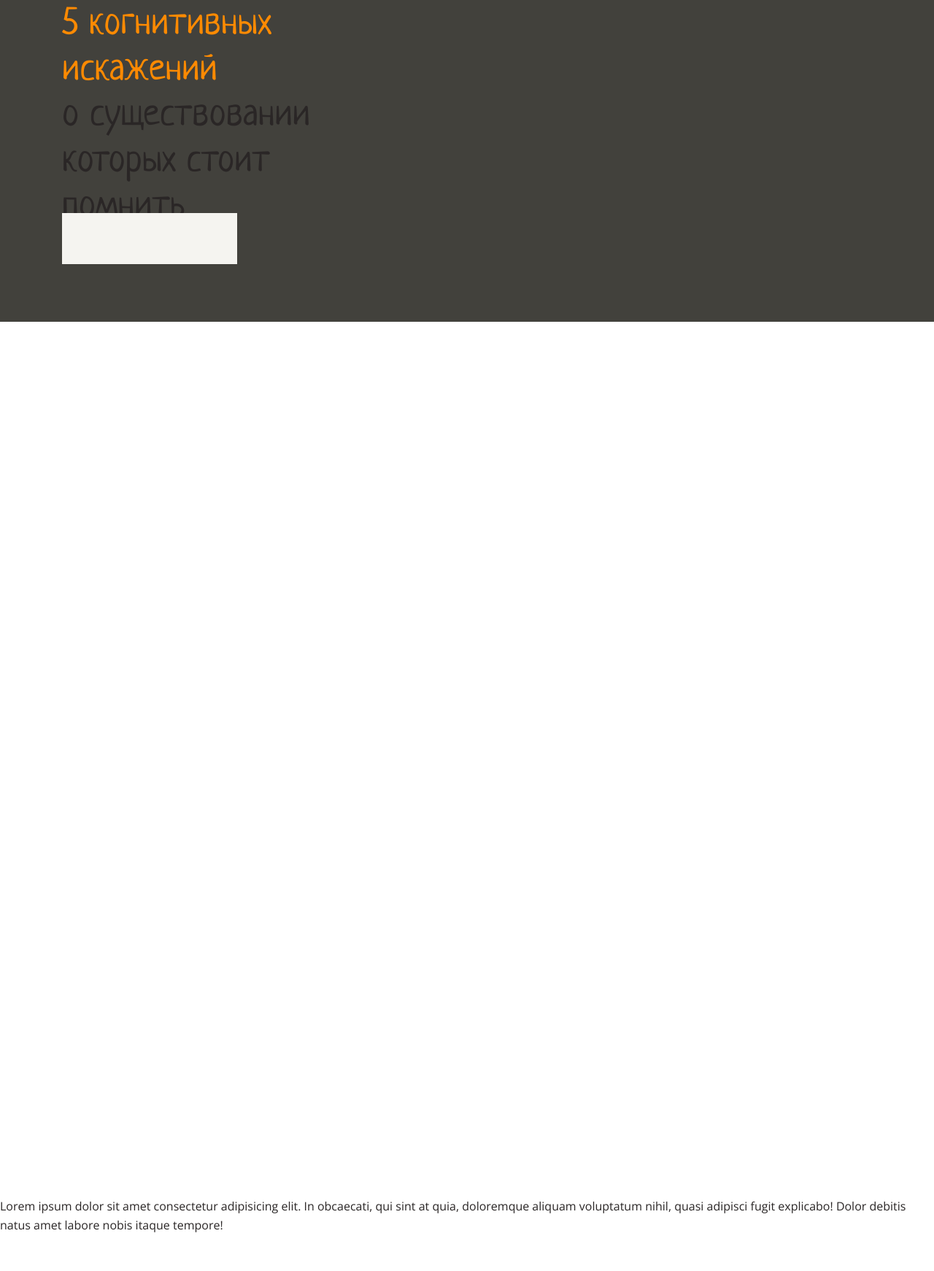
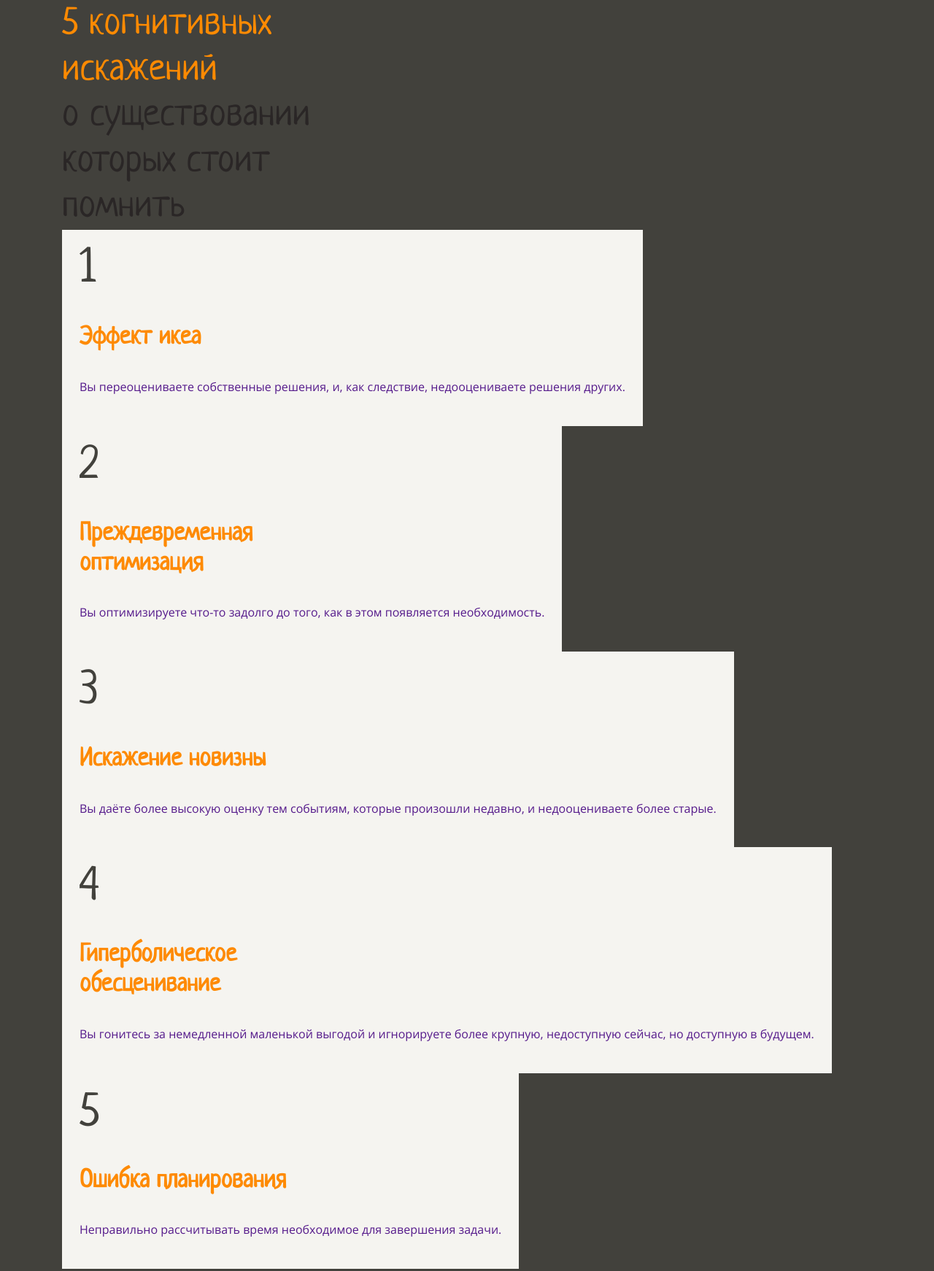
Before and after one commit to deputatov/layout-designer-project-lvl1, a website: page src/index.html in a window 1280 px wide. Shown: the part 1967-3709 px from the top of the page at 73% size. Before the commit the page ends 3659 px from the top, so only its background shows below. Drawn offline with Linux system fonts and the light colour scheme.

Commit message:
Add styles and layout for stage 5

```diff
--- a/src/index.html
+++ b/src/index.html
@@ -49,11 +49,11 @@
     <main>
       <div class="container-w d-flex justify-center">
         <section class="p-0">
-            <h1>
-              Что же это такое,<br />
-              <span class="highlight">когнитивные искажения?</span>
-            </h1>
-            <p class="mx-30">Что такое когнитивные искажения. Petrovna Channel</p>
+          <h1>
+            Что же это такое,<br />
+            <span class="highlight">когнитивные искажения?</span>
+          </h1>
+          <p class="mx-30">Что такое когнитивные искажения. Petrovna Channel</p>
           <iframe
             class="video"
             width="919"
@@ -74,11 +74,52 @@
               которых стоит<br />
               помнить
             </h1>
-            <a href="" class="card"></a>
-            <a href="" class="card"></a>
-            <a href="" class="card"></a>
-            <a href="" class="card"></a>
-            <a href="" class="card"></a>
+            <a href="" class="card">
+              <h1 class="number-header">1</h1>
+              <h3>Эффект икеа</h3>
+              <p>
+                Вы переоцениваете собственные решения, и, как следствие,
+                недооцениваете решения других.
+              </p>
+            </a>
+            <a href="" class="card">
+              <h1 class="number-header">2</h1>
+              <h3>
+                Преждевременная<br />
+                оптимизация
+              </h3>
+              <p>
+                Вы оптимизируете что-то задолго до того, как в этом появляется
+                необходимость.
+              </p>
+            </a>
+            <a href="" class="card">
+              <h1 class="number-header">3</h1>
+              <h3>Искажение новизны</h3>
+              <p>
+                Вы даёте более высокую оценку тем событиям, которые произошли
+                недавно, и недооцениваете более старые.
+              </p>
+            </a>
+            <a href="" class="card">
+              <h1 class="number-header">4</h1>
+              <h3>
+                Гиперболическое<br />
+                обесценивание
+              </h3>
+              <p>
+                Вы гонитесь за немедленной маленькой выгодой и игнорируете более
+                крупную, недоступную сейчас, но доступную в будущем.
+              </p>
+            </a>
+            <a href="" class="card">
+              <h1 class="number-header">5</h1>
+              <h3>Ошибка планирования</h3>
+              <p>
+                Неправильно рассчитывать время необходимое для завершения
+                задачи.
+              </p>
+            </a>
           </nav>
         </section>
       </div>
--- a/src/styles/style.css
+++ b/src/styles/style.css
@@ -207,16 +207,41 @@ article {
 
 /* navigation section */
 
+nav {
+  display: flex;
+  flex-wrap: wrap;
+  justify-content: space-between;
+}
+
 .pt-200 {
   padding-top: 200px;
 }
 
 .card-header {
+  width: 350px;
+
   font-size: 52px;
 }
 
 .card {
+  display: block;
   padding: 24px;
+
+  text-decoration: none;
 
   background-color: var(--light);
 }
+
+.number-header {
+  margin-bottom: 40px;
+
+  color: var(--basic-dark);
+
+  font-size: 64px;
+  font-family: Neucha, sans-serif;
+  line-height: 1em;
+}
+
+nav > a > h3 {
+  color: var(--main);
+}
```
